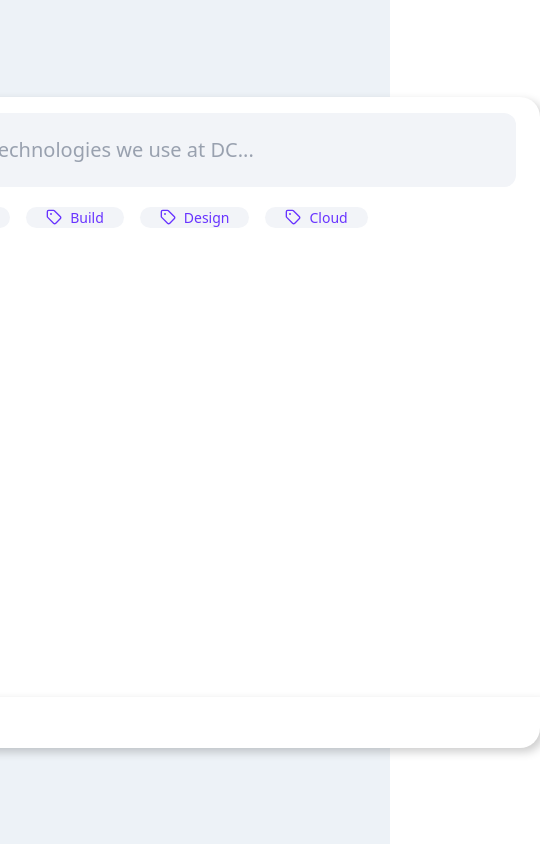
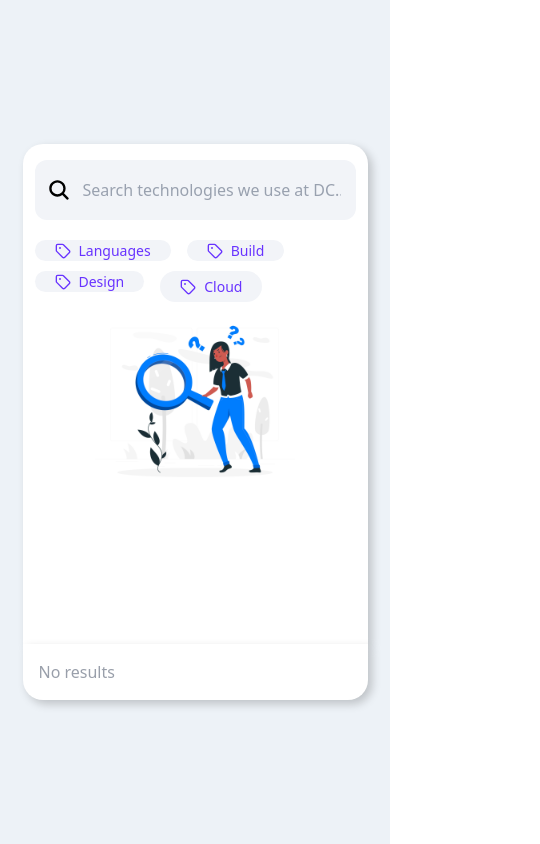
Before and after one commit to shahidma02/searchNextApp, a Next.js app: page / in a window 390 px wide. Shown: the whole page, 540 px wide, since content can reach past the window. Built offline with nearby package versions, Linux system fonts and the light colour scheme.

Commit message:
responsive done

```diff
--- a/app/components/result.tsx
+++ b/app/components/result.tsx
@@ -12,19 +12,19 @@ export default function Result({
   image: string;
 }) {
   return (
-    <div className="w-[642px] h-[100px] mt-5 rounded-[12px] p-[12px] flex space-x-[30px] hover:bg-[#edeaf8] group">
-      <div className="w-[76px] h-[76px] flex items-center">
+    <div className="w-[321px] h-[80px] sm:w-[642px] sm:h-[100px] mt-5 rounded-[12px] p-[12px] flex space-x-[10px] sm:space-x-[30px] hover:bg-[#edeaf8] group">
+      <div className="flex items-center">
         <Image
           src={image}
           alt="Remote Image"
           width={76}
           height={76}
-          className="rounded-[10px]"
+          className="rounded-[10px] sm:w-[76px] sm:h-[76px] w-[50px] h-[50px]"
         />
       </div>
-      <div className="w-[468px] h-[76px] flex flex-col justify-center">
-        <p className="text-[20px] font-[400]">{title}</p>
-        <p className="text-[16px] font-[400] text-gray-400 overflow-ellipsis overflow-hidden whitespace-nowrap">
+      <div className="w-[200px] h-[50px] sm:w-[468px] sm:h-[76px] flex flex-col justify-center">
+        <p className="text-[18px] sm:text-[20px] font-[400]">{title}</p>
+        <p className="text-[14px] sm:text-[16px] font-[400] text-gray-400 overflow-ellipsis overflow-hidden whitespace-nowrap">
           {description}
         </p>
       </div>
--- a/app/components/search_bar.tsx
+++ b/app/components/search_bar.tsx
@@ -6,9 +6,11 @@ import { useState, useEffect } from "react";
 export default function SearchBar({
   selectedTag,
   onSearchChange,
+  outline,
 }: {
   selectedTag: string | null;
   onSearchChange: (query: string) => void;
+  outline: string | null;
 }) {
   const [searchQuery, setSearchQuery] = useState<string>(selectedTag || "");
   const [isFocused, setIsFocused] = useState<boolean>(false);
@@ -27,13 +29,14 @@ export default function SearchBar({
 
   const handleFocus = () => {
     setSearchQuery(selectedTag || "");
+    onSearchChange(selectedTag || "");
     setIsFocused(true);
   };
 
   return (
-    <div className="w-[642px]">
+    <div className="w-[321px] sm:w-[642px]">
       <form>
-        <div className="relative h-[74px]">
+        <div className="relative h-[60px] sm:h-[74px] ">
           <div className="absolute inset-y-0 start-0 flex text-[24px] items-center ps-3 pointer-events-none">
             <IoSearch />
           </div>
@@ -42,7 +45,11 @@ export default function SearchBar({
             value={searchQuery}
             onChange={handleChange}
             onFocus={handleFocus}
-            className="bg-[#f2f4f8] rounded-[12px] text-[20px] placeholder-gray-400 w-full h-full pl-12 focus:border-1 focus:border-[var(--color-appPurple)] focus:outline focus:outline-[var(--color-appPurple)]"
+            className={`bg-[#f2f4f8] rounded-[12px] text-[16px] sm:text-[20px] placeholder-gray-400 w-full h-full pl-12 focus:border-2 ${
+              outline
+                ? "focus:border-[#ed2e7e] focus:outline focus:outline-[#ed2e7e]"
+                : "focus:border-[var(--color-appPurple)] focus:outline focus:outline-[var(--color-appPurple)]"
+            }`}
             placeholder="Search technologies we use at DC..."
             required
           />
--- /dev/null
+++ b/app/loading.tsx
@@ -0,0 +1,7 @@
+export default function Loading() {
+  return (
+    <div className="flex justify-center items-center h-full">
+      <div className="w-10 h-10 border-4 border-[var(--color-appPurple)] border-t-transparent rounded-full animate-spin"></div>
+    </div>
+  );
+}
--- a/app/page.tsx
+++ b/app/page.tsx
@@ -3,19 +3,27 @@ import { useEffect, useState } from "react";
 import SearchBar from "./components/search_bar";
 import Tab from "./components/tab";
 import Result from "./components/result";
+import Image from "next/image";
+import Loading from "./loading";
 
 export default function Home() {
   const [langs, setLangs] = useState<any>(null);
   const [selectedTag, setSelectedTag] = useState<string | null>(null);
-  const [searchQuery, setSearchQuery] = useState<string>("");
+  const [searchQuery, setSearchQuery] = useState<string | null>("");
+  const [loading, setLoading] = useState<boolean>(false);
+  const [error, setError] = useState<string | null>(null);
 
   useEffect(() => {
+    const controller = new AbortController();
+    const timeoutId = setTimeout(() => controller.abort(), 10000);
     const fetchData = async () => {
       try {
         if (!searchQuery && !selectedTag) {
           setLangs([]);
           return;
         }
+        setError(null);
+        setLoading(true);
 
         const queryParams = new URLSearchParams();
         queryParams.append("no-throttling", "true");
@@ -24,49 +32,69 @@ export default function Home() {
         if (selectedTag) queryParams.append("tag", selectedTag);
 
         const response = await fetch(
-          `https://frontend-test-api.digitalcreative.cn/?${queryParams.toString()}`
+          `https://frontend-test-api.digitalcreative.cn/?${queryParams.toString()}`,
+          { signal: controller.signal }
         );
 
+        clearTimeout(timeoutId);
+
         if (!response.ok) {
-          throw new Error(`HTTP error! status: ${response.status}`);
+          console.error("HTTP error! status: ", response.status);
+          setError(`HTTP error! Status: ${response.status}`);
+          throw new Error(`HTTP error! Status: ${response.status}`);
         }
 
         const text = await response.text();
         const data = text ? JSON.parse(text) : [];
 
         setLangs(data);
-      } catch (error) {
-        console.error("Error fetching data: ", error);
+      } catch (err: any) {
+        if (err.name === "AbortError") {
+          setError("Request timed out. Please try again.");
+        } else {
+          setError("Something went wrong. Please try again later.");
+        }
         setLangs([]);
+        console.error("Error fetching data: ", err);
+      } finally {
+        setLoading(false);
       }
     };
 
     fetchData();
+
+    return () => {
+      clearTimeout(timeoutId);
+    };
   }, [searchQuery, selectedTag]);
 
   const handleTagSelect = (tag: string) => {
-    setSelectedTag((prevTag) => (prevTag === tag ? null : tag));
-    if (selectedTag !== null) {
-      handleSearchChange(selectedTag);
+    if (selectedTag === tag) {
+      setSelectedTag(null);
+      setSearchQuery("");
+    } else {
+      setSelectedTag(tag);
+      setSearchQuery(tag);
     }
   };
 
-  const handleSearchChange = (query: string) => {
+  const handleSearchChange = (query: string | null) => {
     setSearchQuery(query);
   };
 
   return (
     <div className="flex justify-center items-center h-screen m-0 bg-[#edf2f7]">
       <div className="flex-col">
-        <div className="flex flex-col items-center w-[690px] h-[600px] bg-white border-[1rem] border-transparent rounded-t-[20px] shadow-[4px_4px_10px_rgba(0,0,0,0.2)] m-0">
+        <div className="flex flex-col items-center sm:w-[690px] sm:h-[600px] w-[345px] h-[500px]  bg-white border-[1rem] border-transparent rounded-t-[20px] shadow-[4px_4px_10px_rgba(0,0,0,0.2)] m-0">
           <div>
             <SearchBar
               selectedTag={selectedTag}
               onSearchChange={handleSearchChange}
+              outline={error}
             />
           </div>
-          <p>{searchQuery}</p>
-          <div className="mt-5 w-[642px] flex justify-start space-x-[16px] ">
+          {/* <p>{searchQuery}</p> */}
+          <div className="mt-5 sm:w-[642px] w-[321px] flex justify-start space-x-[16px] space-y-[10px] flex-wrap">
             <Tab
               tag_text={"Languages"}
               isSelected={selectedTag === "Languages"}
@@ -89,7 +117,21 @@ export default function Home() {
             />
           </div>
           <div className="overflow-y-auto max-h-full w-full">
-            {langs && langs.length > 0 ? (
+            {loading ? (
+              <div className="h-[207] sm:h-[414px] flex justify-center items-center">
+                <Loading />
+              </div>
+            ) : error ? (
+              <div className="h-[207px] sm:h-[414px] flex justify-center items-center">
+                <Image
+                  src="/error.jpg"
+                  alt="Remote Image"
+                  width={247}
+                  height={213}
+                  className="rounded-[10px] w-[200px] h-[180] sm:w-[247px] sm:h-[213px]"
+                />
+              </div>
+            ) : langs && langs.length > 0 ? (
               langs.map((lang: any) => (
                 <Result
                   key={lang.title}
@@ -99,16 +141,32 @@ export default function Home() {
                 />
               ))
             ) : (
-              <p>No results</p>
+              <div className=" h-[207px] sm:h-[414px]  flex justify-center items-center">
+                <Image
+                  src="/no_result.jpg"
+                  alt="Remote Image"
+                  width={247}
+                  height={213}
+                  className="rounded-[10px] w-[200px] h-[180] sm:w-[247px] sm:h-[213px]"
+                />
+              </div>
             )}
           </div>
         </div>
 
-        <div className="w-[690px] h-[51px] bg-white border-[1rem] border-transparent rounded-b-[20px] shadow-[4px_4px_10px_rgba(0,0,0,0.2)] m-0 flex justify-center">
+        <div className="sm:w-[690px] sm:h-[51px] w-[345px] h[51px]  bg-white border-[1rem] border-transparent rounded-b-[20px] shadow-[4px_4px_10px_rgba(0,0,0,0.2)] m-0 flex justify-center">
           <p className="text-[#999FAA] font-[500] text-[16px] w-[642px]">
-            {langs && langs.length > 0
-              ? `${langs.length} results`
-              : "No results"}
+            {langs && langs.length > 0 ? (
+              `${langs.length} results`
+            ) : loading ? (
+              "Searching ..."
+            ) : error ? (
+              <span className="text-[#ed2e7e]">
+                Something went wrong, but this isn't your fault :)
+              </span>
+            ) : (
+              "No results"
+            )}
           </p>
         </div>
       </div>
```
Also changed, not shown: public/error.jpg (added), public/no_result.jpg (added).
